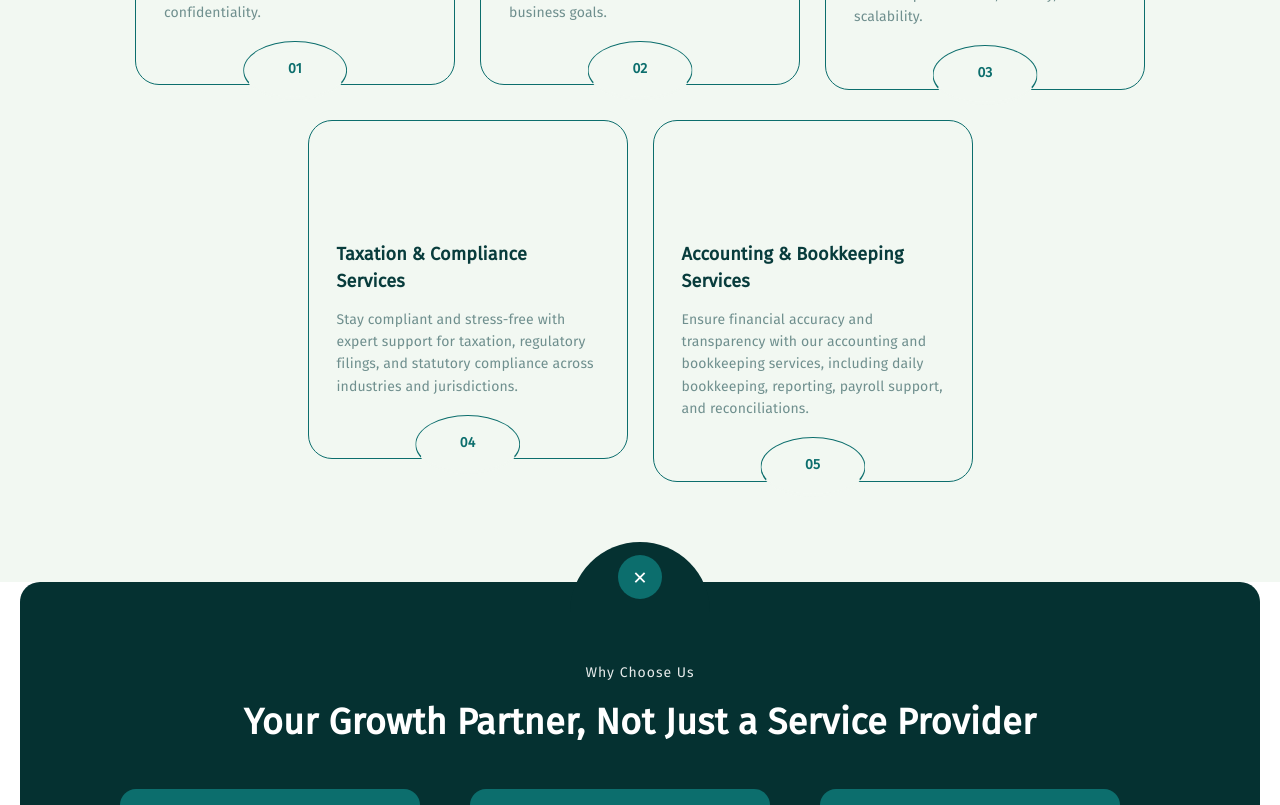
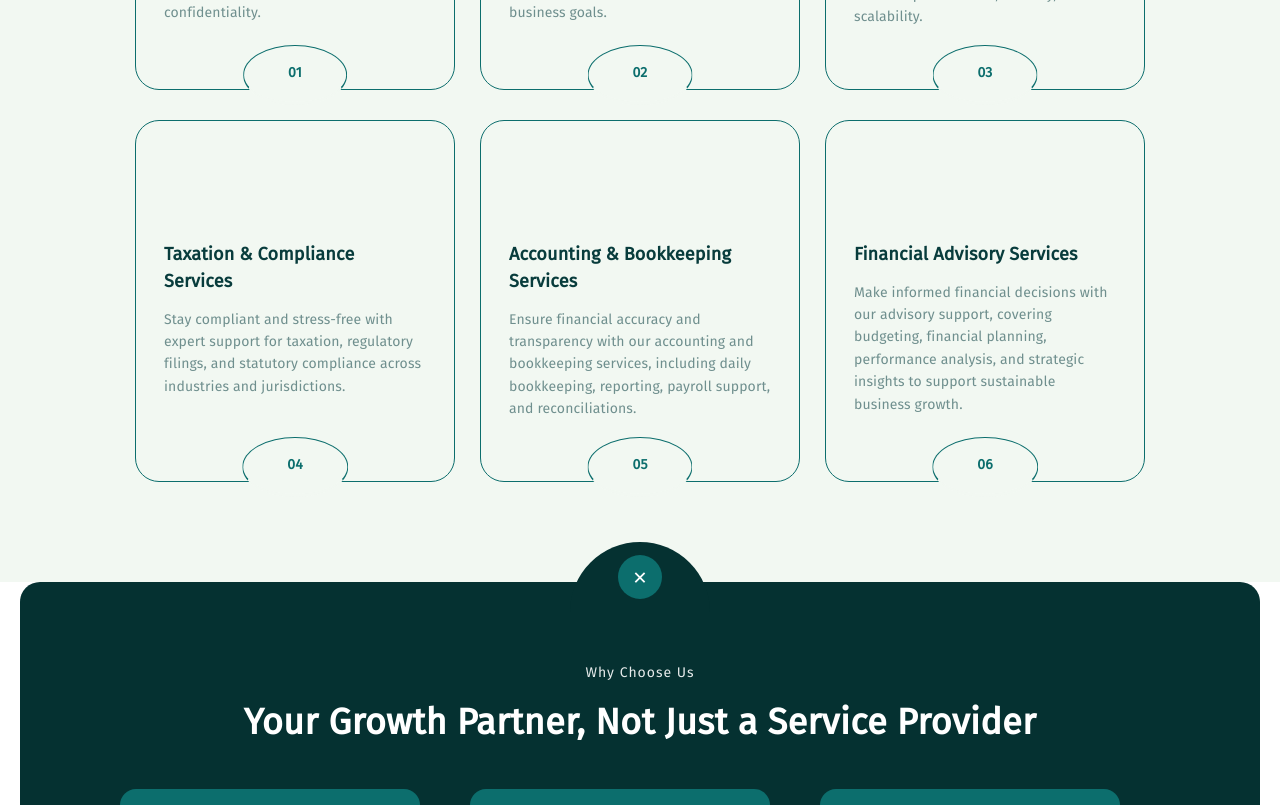
Before and after one commit to Muskan-25/sanhi, a React (Create React App) app: page / in a window 1280 px wide. Shown: the part 1180-1985 px from the top of the page. Built offline with nearby package versions, Linux system fonts and the light colour scheme; some icons are missing; the HTML template or start-up script is replaced by a standard one.

Commit message:
Adding services and how we work section

```diff
--- a/src/components/Home/FeaturedService.jsx
+++ b/src/components/Home/FeaturedService.jsx
@@ -37,6 +37,12 @@ const services = [
     id: "05",
     title: "Accounting & Bookkeeping Services",
     desc: "Ensure financial accuracy and transparency with our accounting and bookkeeping services, including daily bookkeeping, reporting, payroll support, and reconciliations.",
+    icon: <BusinessCenterIcon />,
+  },
+  {
+    id: "06",
+    title: "Financial Advisory Services",
+    desc: "Make informed financial decisions with our advisory support, covering budgeting, financial planning, performance analysis, and strategic insights to support sustainable business growth.",
     icon: <BusinessCenterIcon />,
   },
 ];
--- a/src/components/Home/WorkingSteps.jsx
+++ b/src/components/Home/WorkingSteps.jsx
@@ -10,27 +10,39 @@ const steps = [
   {
     id: "01",
     title: "Requirement Assessment",
-    desc: "We begin by understanding your business objectives, operational challenges, and specific outsourcing requirements to ensure complete alignment.",
+    desc: "We begin by understanding your business objectives, current processes, operational challenges, and outsourcing expectations to ensure practical alignment.",
     icon: <DescriptionOutlinedIcon />,
     dark: true,
   },
   {
     id: "02",
-    title: "Customized Solution Design",
-    desc: "Based on your needs, we develop a tailored outsourcing strategy, defining scope, resources, timelines, and performance benchmarks.",
+    title: "Process Mapping & Scope Definition",
+    desc: "We document workflows, define responsibilities, set service scope, and identify key deliverables to avoid ambiguity and ensure clarity from the start.",
     icon: <MonitorOutlinedIcon />,
   },
   {
     id: "03",
-    title: "Seamless Team Integration",
-    desc: "Our dedicated professionals are onboarded and integrated into your existing workflows, ensuring continuity, efficiency, and collaboration.",
+    title: "Customized Solution Design",
+    desc: "Based on the defined scope, we design an outsourcing model that includes team structure, timelines, reporting methods, and performance expectations.",
+    icon: <MonitorOutlinedIcon />,
+  },
+  {
+    id: "04",
+    title: "Knowledge Transfer & Team Onboarding",
+    desc: "Our team undergoes structured knowledge transfer, documentation review, and training to ensure readiness before full-scale execution.",
     icon: <CheckCircleOutlineOutlinedIcon />,
   },
 
   {
-    id: "04",
-    title: "Performance Monitoring & Scaling",
-    desc: "We continuously monitor performance, provide regular updates, and scale resources as your business evolves.",
+    id: "05",
+    title: "Service Execution & Performance Tracking",
+    desc: "We begin service delivery with continuous monitoring, regular updates, and performance tracking against agreed metrics.",
+    icon: <MonitorHeartOutlinedIcon />,
+  },
+  {
+    id: "06",
+    title: "Review, Optimization & Scaling",
+    desc: "We conduct periodic reviews, improve processes where required, and scale resources based on workload and business growth.",
     icon: <MonitorHeartOutlinedIcon />,
   },
 ];
@@ -38,7 +50,7 @@ const steps = [
 const WorkingSteps = () => {
   return (
     <Box className="working_steps_wrapper">
-      <Typography className="smallTitle">HOW IT WORKS</Typography>
+      <Typography className="smallTitle">HOW WE WORK</Typography>
 
       <Typography className="heading">
         Our Structured Approach to Delivering Reliable Outsourcing Solutions
--- a/src/components/common/CTAStats.jsx
+++ b/src/components/common/CTAStats.jsx
@@ -23,7 +23,7 @@ export default function CtaStats() {
           <Box className="stat-item">
             <Typography className="stat-value">1500+</Typography>
             <Typography className="stat-label">
-              TOTAL PROJECTS <br /> COMPLATED
+              TOTAL PROJECTS <br /> COMPLETED
             </Typography>
           </Box>
 
--- a/src/styles/home.scss
+++ b/src/styles/home.scss
@@ -171,7 +171,8 @@
       padding: 40px 28px 60px;
       border-radius: 24px;
       border: 1px solid $color-secondary;
-      height: 100%;
+      // height: 100%;
+      align-self: stretch;
       background-color: transparent;
       transition: all 0.3s ease;
       width: 320px;
```
